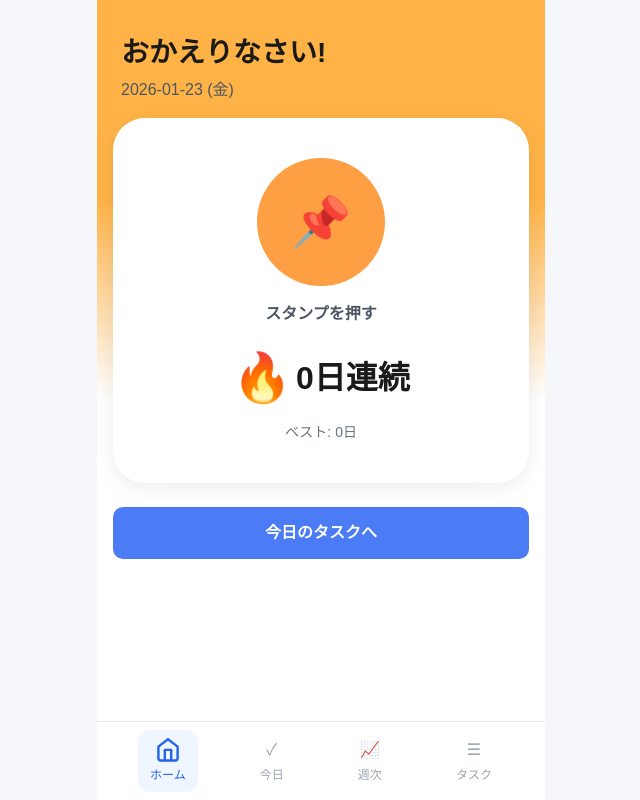
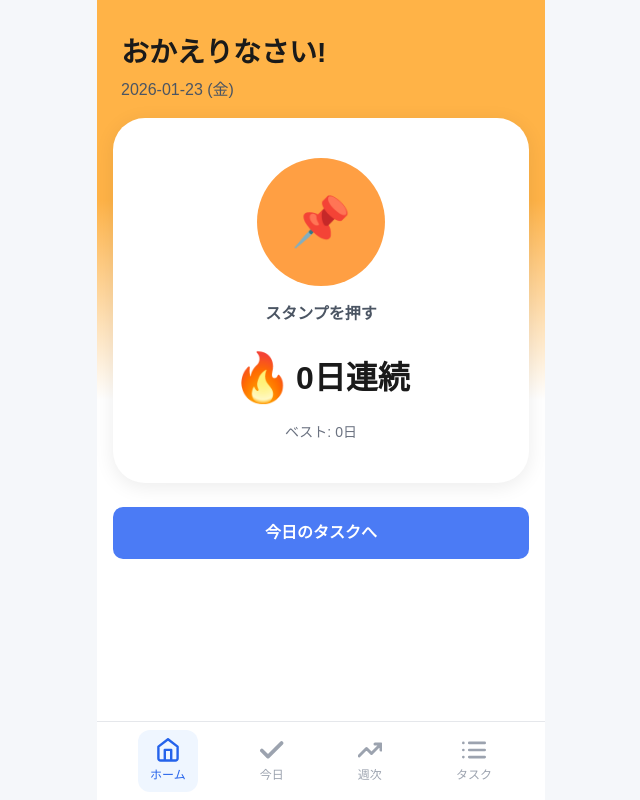
Before and after one commit to hayaf3254/TaskScope, a Next.js app in the folder apps/web/: page /stamp in a window 1280 px wide. Shown: the whole page, without its empty margins (319-959 px from the left). Built offline with nearby package versions, Linux system fonts and the light colour scheme; no server answers.

Commit message:
フロント：フッダーのアインこんSVG全て実装

```diff
--- /dev/null
+++ b/apps/web/components/icons/CheckIcon.tsx
@@ -0,0 +1,25 @@
+type IconProps = {
+  size?: number;
+  className?: string;
+};
+
+export function CheckIcon({ size = 24, className = "" }: IconProps) {
+  return (
+    <svg
+      width={size}
+      height={size}
+      viewBox="0 0 26 19"
+      fill="none"
+      xmlns="http://www.w3.org/2000/svg"
+      className={className}
+    >
+      <path
+        d="M23.3333 2L8.66667 16.6667L2 10"
+        stroke="currentColor"
+        strokeWidth="4"
+        strokeLinecap="round"
+        strokeLinejoin="round"
+      />
+    </svg>
+  );
+}
--- /dev/null
+++ b/apps/web/components/icons/ListIcon.tsx
@@ -0,0 +1,25 @@
+type IconProps = {
+  size?: number;
+  className?: string;
+};
+
+export function ListIcon({ size = 24, className = "" }: IconProps) {
+  return (
+    <svg
+      width={size}
+      height={size}
+      viewBox="0 0 27 19"
+      fill="none"
+      xmlns="http://www.w3.org/2000/svg"
+      className={className}
+    >
+      <path
+        d="M8.16667 1.5H25.5M8.16667 9.5H25.5M8.16667 17.5H25.5M1.5 1.5H1.51333M1.5 9.5H1.51333M1.5 17.5H1.51333"
+        stroke="currentColor"
+        strokeWidth="3"
+        strokeLinecap="round"
+        strokeLinejoin="round"
+      />
+    </svg>
+  );
+}
--- /dev/null
+++ b/apps/web/components/icons/TrendUpIcon.tsx
@@ -0,0 +1,25 @@
+type IconProps = {
+  size?: number;
+  className?: string;
+};
+
+export function TrendUpIcon({ size = 24, className = "" }: IconProps) {
+  return (
+    <svg
+      width={size}
+      height={size}
+      viewBox="0 0 32 20"
+      fill="none"
+      xmlns="http://www.w3.org/2000/svg"
+      className={className}
+    >
+      <path
+        d="M30.6667 2L18 14.6667L11.3333 8L1.33334 18M30.6667 2H22.6667M30.6667 2V10"
+        stroke="currentColor"
+        strokeWidth="4"
+        strokeLinecap="round"
+        strokeLinejoin="round"
+      />
+    </svg>
+  );
+}
--- a/apps/web/components/ui/NavBar.tsx
+++ b/apps/web/components/ui/NavBar.tsx
@@ -1,5 +1,5 @@
 import { ReactNode } from "react";
-import { HomeIcon } from "@/components/icons";
+import { HomeIcon, CheckIcon, TrendUpIcon, ListIcon } from "@/components/icons";
 
 export type TabId = "home" | "today" | "weekly" | "tasks";
 
@@ -14,12 +14,11 @@ type TabConfig = {
   label: string;
 };
 
-// TODO: 他のアイコンもSVGに差し替え予定
 const tabs: TabConfig[] = [
   { id: "home", icon: <HomeIcon size={24} />, label: "ホーム" },
-  { id: "today", icon: <span>✓</span>, label: "今日" },
-  { id: "weekly", icon: <span>📈</span>, label: "週次" },
-  { id: "tasks", icon: <span>☰</span>, label: "タスク" },
+  { id: "today", icon: <CheckIcon size={24} />, label: "今日" },
+  { id: "weekly", icon: <TrendUpIcon size={24} />, label: "週次" },
+  { id: "tasks", icon: <ListIcon size={24} />, label: "タスク" },
 ];
 
 export function NavBar({ currentTab, onTabChange }: NavBarProps) {
```
Also changed, not shown: apps/web/components/icons/index.ts (+3 -4 lines).
